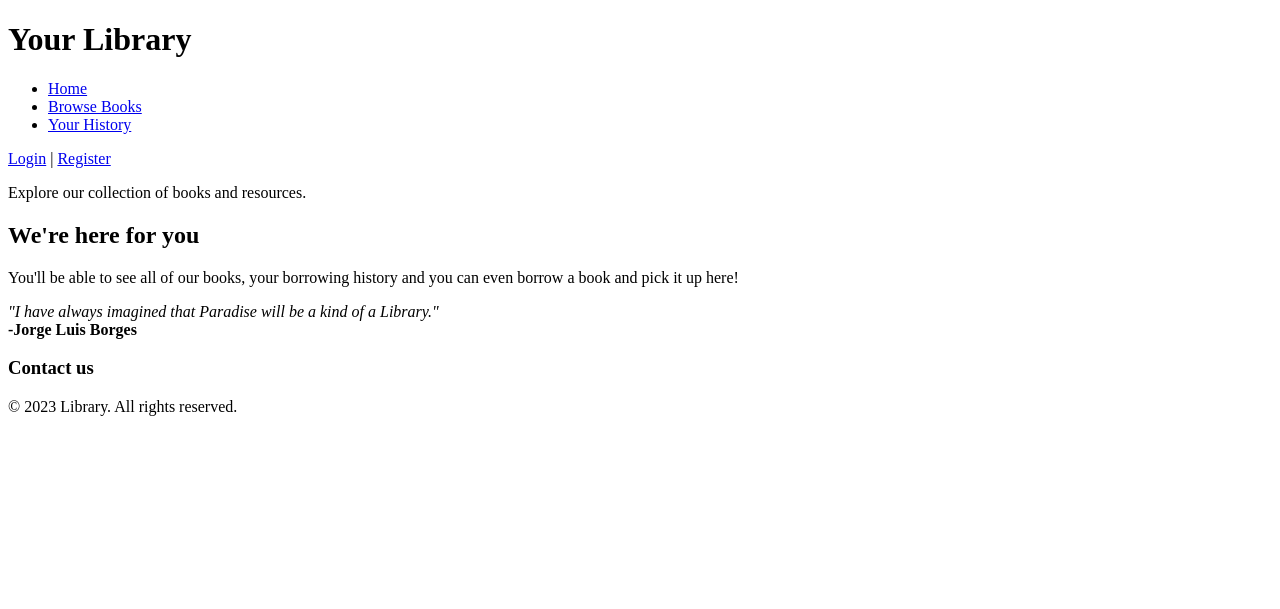
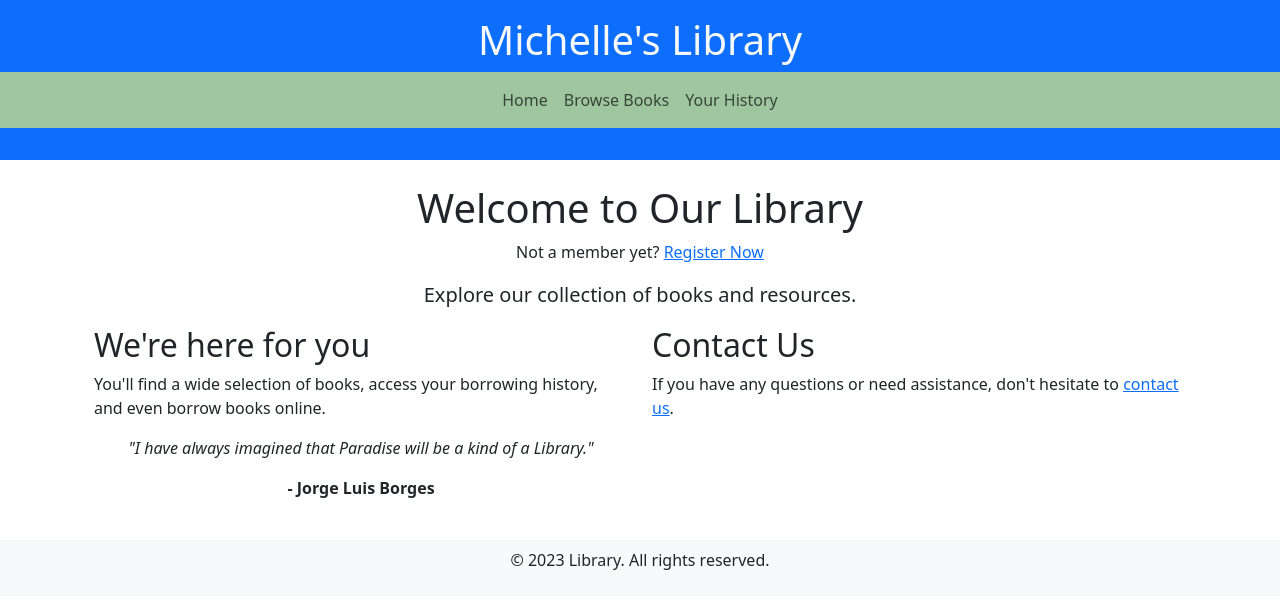
Before and after one commit to rajower/library_project, a Django app: page /library/user_home/ in a window 1280 px wide. Shown: the top 609 px of the page. Run offline with Django 4.2, Linux system fonts and the light colour scheme; some libraries are stand-ins or nearby versions.

Commit message:
Css trial

```diff
--- /dev/null
+++ b/css/style.css
@@ -0,0 +1,4 @@
+/* Custom class for sage green background */
+.bg-sage-green {
+  background-color: #9fc69f;
+}
--- a/library/urls.py
+++ b/library/urls.py
@@ -23,5 +23,7 @@ urlpatterns = [
     path('reset/<uidb64>/<token>/', auth_views.PasswordResetConfirmView.as_view(), name='password_reset_confirm'),
     path('reset/done/', auth_views.PasswordResetCompleteView.as_view(), name='password_reset_complete'),
     path('books/<int:book_id>/borrow/', views.borrow_book, name='borrow_book'),
+    path("contact", views.contact, name='contact'),
+    path('success/',views.success, name='success'),
     # Other app-specific URLs
 ]
--- a/library/views.py
+++ b/library/views.py
@@ -1,16 +1,18 @@
 from django.contrib.auth import login
+from .forms import EditUserForm, ContactForm, NewUserForm
 from django.contrib.auth.models import User
 from django.contrib.auth.views import LoginView
 from django.urls import reverse_lazy
+from datetime import datetime, timedelta
 from .models import Book, Borrowing
 from django.shortcuts import render, redirect
 from django.shortcuts import get_object_or_404
 from django.contrib.auth.decorators import login_required
-from .forms import NewUserForm
 from django.contrib import messages
 from django.contrib.messages import success
-from .forms import EditUserForm
-
+from django.core.mail import send_mail, BadHeaderError
+from django.conf import settings
+from django.http import HttpResponse
 
 #index page
 def index_view(request):
@@ -96,7 +98,16 @@ def user_history(request, user_id):
 
 
 def admin_dashboard(request):
-    return render(request, 'admin_dashboard.html')
+    # Get the current date
+    current_date = datetime.now().date()
+
+    # Calculate the date one week from now
+    one_week_from_now = current_date + timedelta(days=7)
+
+    # Query for books that are due within a week
+    books_due_within_week = Borrowing.objects.filter(due_date__lte=one_week_from_now)
+
+    return render(request, 'admin_dashboard.html', {'books_due_within_week': books_due_within_week})
 
 def user_home(request):
     return render(request, 'user_home.html')
@@ -120,3 +131,28 @@ def register_request(request):
 
     form = NewUserForm()
     return render(request=request, template_name="registration/register.html", context={"register_form": form})
+
+#contact us form
+def contact(request):
+    if request.method == 'POST':
+        form = ContactForm(request.POST)
+        if form.is_valid():
+            subject = "Website Inquiry"
+            body = {
+                'first_name': form.cleaned_data['first_name'],
+                'last_name': form.cleaned_data['last_name'],
+                'email': form.cleaned_data['email_address'],
+                'message': form.cleaned_data['message'],
+            }
+            message = "\n".join([f"{key}: {value}" for key, value in body.items()])
+
+            try:
+                send_mail(subject, message, 'neveamore77@gmail.com', ['neveamore77@gmail.com'])
+            except BadHeaderError:
+                return HttpResponse('Invalid header found.')
+
+            messages.success(request, "Email Sent! We will be in touch")
+
+
+    form = ContactForm()
+    return render(request, 'contact.html', {'form': form})
--- a/library_project/settings.py
+++ b/library_project/settings.py
@@ -122,6 +122,8 @@ USE_TZ = True
 # https://docs.djangoproject.com/en/4.2/howto/static-files/
 
 STATIC_URL = 'static/'
+STATICFILES_DIRS = [os.path.join(BASE_DIR, 'static')]
+
 
 # Default primary key field type
 # https://docs.djangoproject.com/en/4.2/ref/settings/#default-auto-field
--- a/templates/base.html
+++ b/templates/base.html
@@ -1,42 +1,57 @@
+{% load static %}
 <!DOCTYPE html>
 <html lang="en">
 <head>
     <meta charset="UTF-8">
     <meta name="viewport" content="width=device-width, initial-scale=1.0">
-    <title>{% block title %}Library{% endblock %}</title>
+    <link href="https://cdn.jsdelivr.net/npm/bootstrap@5.3.2/dist/css/bootstrap.min.css" rel="stylesheet" integrity="sha384-T3c6CoIi6uLrA9TneNEoa7RxnatzjcDSCmG1MXxSR1GAsXEV/Dwwykc2MPK8M2HN" crossorigin="anonymous">
+    <script src="https://cdn.jsdelivr.net/npm/bootstrap@5.3.2/dist/js/bootstrap.bundle.min.js" integrity="sha384-C6RzsynM9kWDrMNeT87bh95OGNyZPhcTNXj1NW7RuBCsyN/o0jlpcV8Qyq46cDfL" crossorigin="anonymous"></script>
+    <link rel="stylesheet" href="{% static 'css/style.css' %}">
+
     <!-- Include your CSS and other head elements here -->
 </head>
 <body>
-    <header>
-        <h1>Your Library</h1>
+    <title>{% block title %}Library{% endblock %}</title>
+    <header class="bg-primary text-light text-center py-3">
+        <h1>Michelle's Library</h1>
         <!-- Navigation Menu -->
-        <nav>
-            <ul>
-                <li><a href="{% url 'library:user_home' %}" class="btn btn-primary">Home</a></li>
+        <nav class="navbar navbar-expand-lg navbar-light bg-sage-green">
+            <ul class="navbar-nav mx-auto">
+                <li class="nav-item">
+                    <a href="{% url 'library:user_home' %}" class="nav-link">Home</a>
+                </li>
                 {% if user.is_staff %}
-                <li><a href="{% url 'library:admin_dashboard' %}">Admin Dashboard</a></li>
+                <li class="nav-item">
+                    <a href="{% url 'library:admin_dashboard' %}" class="nav-link">Admin Dashboard</a>
+                </li>
                 {% endif %}
-                <li><a href="{% url 'library:book_all' %}">Browse Books</a></li>
-                <li><a href="{% url 'library:user_history' user_id=user.id %}">Your History</a></li>
-                {% if user.is_staff%}
-                <li><a href="{% url 'library:user_list' %}">Users</a></li>
+                <li class="nav-item">
+                    <a href="{% url 'library:book_all' %}" class="nav-link">Browse Books</a>
+                </li>
+                <li class="nav-item">
+                    <a href="{% url 'library:user_history' user_id=user.id %}" class="nav-link">Your History</a>
+                </li>
+                {% if user.is_staff %}
+                <li class="nav-item">
+                    <a href="{% url 'library:user_list' %}" class="nav-link">Users</a>
+                </li>
                 {% endif %}
                 <!-- Add more menu items as needed -->
             </ul>
         </nav>
         <p>
             {% if user.is_authenticated %}
-            <a href="{% url 'logout' %}">Logout</a>
-            <a href="{% url 'password_reset' %}"> Reset Password</a>
+            <a href="{% url 'logout' %}" class="btn btn-danger">Logout</a>
+            <a href="{% url 'password_reset' %}" class="btn btn-link">Reset Password</a>
             {% endif %}
         </p>
     </header>
 
-    <main>
+    <main class="container my-4">
         {% block content %}{% endblock %}
     </main>
 
-    <footer>
+    <footer class="text-center bg-light py-2">
         <p>&copy; 2023 Library. All rights reserved.</p>
     </footer>
 </body>
--- a/templates/books.html
+++ b/templates/books.html
@@ -1,4 +1,5 @@
 {% extends 'base.html' %}
+
 {% block content %}
     <section class="book-list">
     <h2>Book List</h2>
--- a/templates/edit_user.html
+++ b/templates/edit_user.html
@@ -1,5 +1,4 @@
 {% extends 'base.html' %}
-
 {% block title %}Edit User{% endblock %}
 
 {% block content %}
--- a/templates/user_history.html
+++ b/templates/user_history.html
@@ -1,5 +1,4 @@
 {% extends 'base.html' %}
-
 {% block content %}
     <h1>{{ selected_user.first_name }}'s Borrowing History</h1>
     {% if user_borrowings %}
--- a/templates/user_home.html
+++ b/templates/user_home.html
@@ -1,26 +1,31 @@
 {% extends 'base.html' %}
+{% load static %}  <!-- Load static files for custom CSS if needed -->
 
 {% block title %}Library - Home{% endblock %}
 
 {% block content %}
-<section class="jumbotron">
+<section class="jumbotron text-center">
     {% if user.is_authenticated %}
-    <p>Welcome, {{ user.first_name }}!</p>
-{% else %}
-    <a href="{% url 'library:login' %}">Login</a> |
-    <a href="{% url 'library:register' %}">Register</a>
-{% endif %}
-    <p>Explore our collection of books and resources.</p>
+    <h1>Welcome, {{ user.first_name }}!</h1>
+    {% else %}
+    <h1>Welcome to Our Library</h1>
+    <p>Not a member yet? <a href="{% url 'library:register' %}">Register Now</a></p>
+    {% endif %}
+    <p class="lead">Explore our collection of books and resources.</p>
 </section>
-<section>
-    <main>
-        <!-- Page-specific content goes here -->
-        <h2>We're here for you</h2>
-        <p>You'll be able to see all of our books, your borrowing history and you can even borrow a book and pick it up here!</p>
-        <p><i>"I have always imagined that Paradise will be a kind of a Library."</i>
-            <br><strong>-Jorge Luis Borges</strong> </p>
-        <h3>Contact us</h3>
-    </main>
 
+<section class="container">
+    <div class="row">
+        <div class="col-md-6">
+            <h2>We're here for you</h2>
+            <p class="text-justify">You'll find a wide selection of books, access your borrowing history, and even borrow books online.</p>
+            <p class="text-center"><em>"I have always imagined that Paradise will be a kind of a Library."</em></p>
+            <p class="text-center"><strong>- Jorge Luis Borges</strong></p>
+        </div>
+        <div class="col-md-6">
+            <h2>Contact Us</h2>
+            <p>If you have any questions or need assistance, don't hesitate to <a href="{% url 'library:contact' %}">contact us</a>.</p>
+        </div>
+    </div>
 </section>
 {% endblock %}
```
Also changed, not shown: library/forms.py (+8 -0 lines), templates/admin_dashboard.html (+19 -1 lines), templates/contact.html (added, +30 -0 lines), templates/index.html (+7 -3 lines), templates/registration/log_out.html (+8 -1 lines), templates/registration/login.html (+9 -5 lines), templates/registration/register.html (+8 -2 lines).
